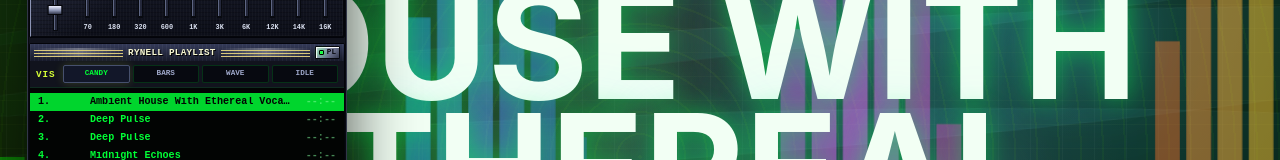
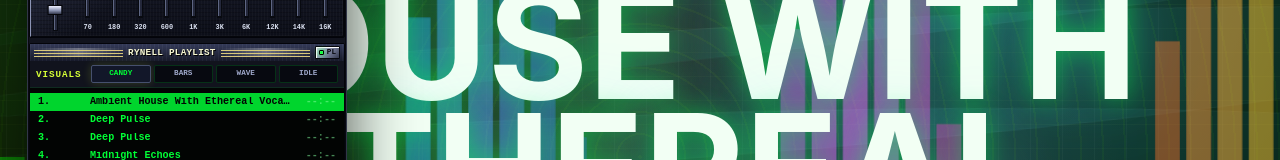
Before and after one commit to tompat1/musicplayer, a React (Vite) app: page / in a window 1280 px wide. Shown: the part 243-403 px from the top of the page. Built offline with nearby package versions, Linux system fonts and the light colour scheme.

Commit message:
feat: update visualizer label and adjust grid layout for WinampMiniPlayer

```diff
--- a/src/components/AudioPlayer.jsx
+++ b/src/components/AudioPlayer.jsx
@@ -647,7 +647,7 @@ function WinampMiniPlayer({
         </WinampWindowBar>
 
         <div className="winamp-vis-row" aria-label="Visualizer mode">
-          <span>VIS</span>
+          <span>VISUALS</span>
           {['candy', 'bars', 'wave', 'idle'].map((mode) => (
             <button
               type="button"
--- a/src/styles.css
+++ b/src/styles.css
@@ -2311,7 +2311,7 @@ h1 {
 }
 
 .winamp-vis-row {
-  grid-template-columns: 24px repeat(4, 1fr);
+  grid-template-columns: 52px repeat(4, 1fr);
   gap: 3px;
   padding: 4px 6px;
   background: #11131d;
```
